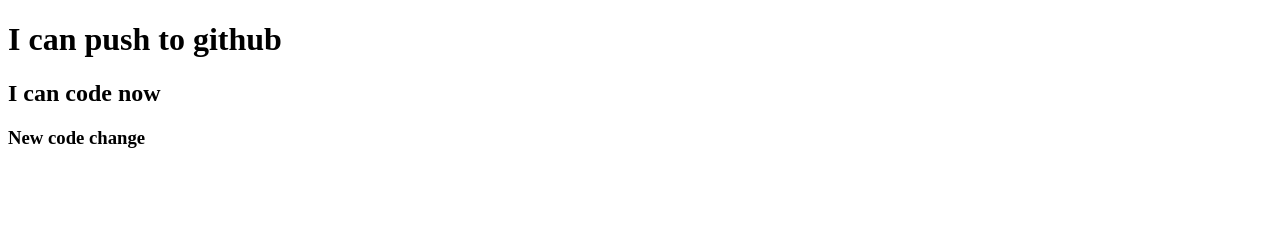
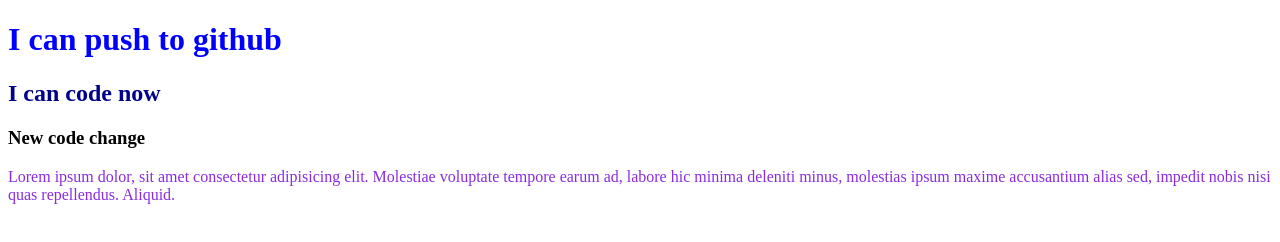
Before and after one commit to BushraAkterMimno/my-second-repo, a plain HTML site: page index.html in a window 1280 px wide. Drawn offline with Linux system fonts and the light colour scheme.

Commit message:
style added

```diff
--- a/index.html
+++ b/index.html
@@ -5,10 +5,12 @@
     <meta http-equiv="X-UA-Compatible" content="IE=edge">
     <meta name="viewport" content="width=device-width, initial-scale=1.0">
     <title>My second github repo</title>
+    <link rel="stylesheet" href="style.css">
 </head>
 <body>
     <h1>I can push to github</h1>
     <h2>I can code now</h2>
     <h3>New code change</h3>
+    <p>Lorem ipsum dolor, sit amet consectetur adipisicing elit. Molestiae voluptate tempore earum ad, labore hic minima deleniti minus, molestias ipsum maxime accusantium alias sed, impedit nobis nisi quas repellendus. Aliquid.</p>
 </body>
 </html>
--- /dev/null
+++ b/style.css
@@ -0,0 +1,9 @@
+p{
+    color: blueviolet;
+}
+h1{
+    color: blue;
+}
+h2{
+    color: darkblue;
+}
```
